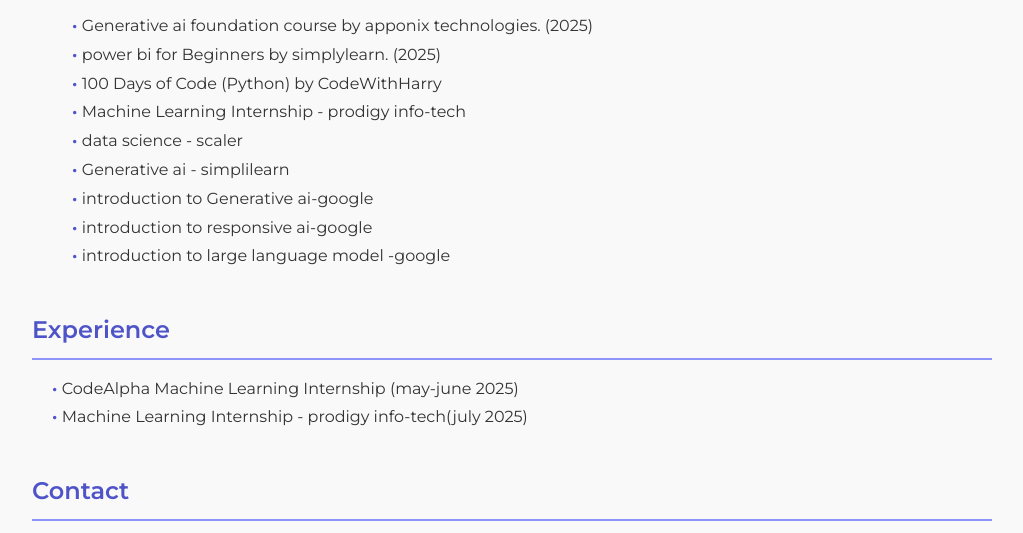
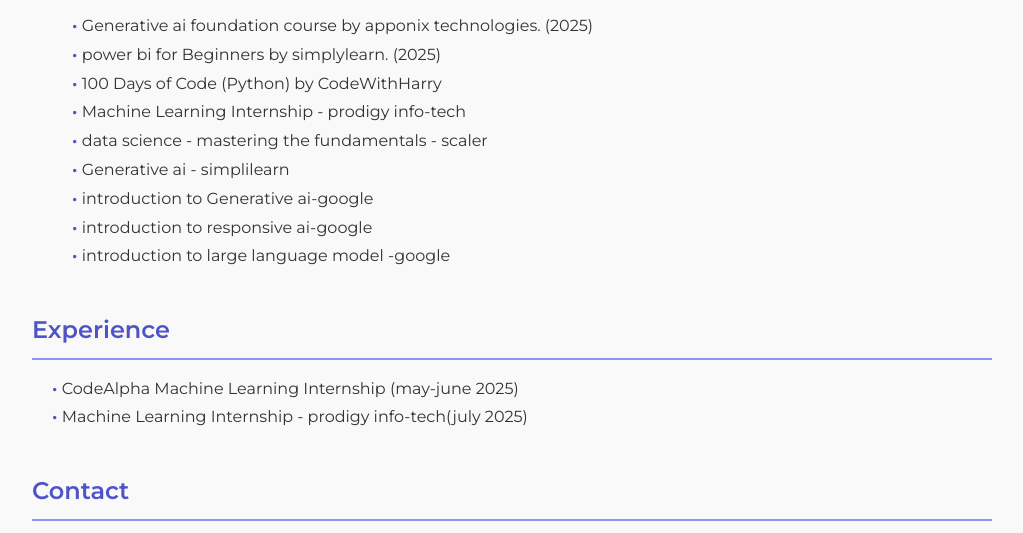
Before and after one commit to I-G-J/Gyan, a plain HTML site: page index.html in a window 1280 px wide. Shown: the part 2466-2999 px from the top of the page, without its empty margins (128-1151 px from the left). Drawn offline with nearby package versions, Linux system fonts and the light colour scheme.

Commit message:
index.html

```diff
--- a/index.html
+++ b/index.html
@@ -301,7 +301,7 @@
         <li>power bi for Beginners by  simplylearn. (2025)</li>
         <li>100 Days of Code (Python) by CodeWithHarry</li>
         <li>Machine Learning Internship - prodigy info-tech</li>
-        <li>data science - scaler</li>
+        <li>data science - mastering the fundamentals - scaler</li>
         <li>Generative ai - simplilearn</li>
         <li>introduction to Generative ai-google </li>
         <li>introduction to responsive ai-google </li>
```
